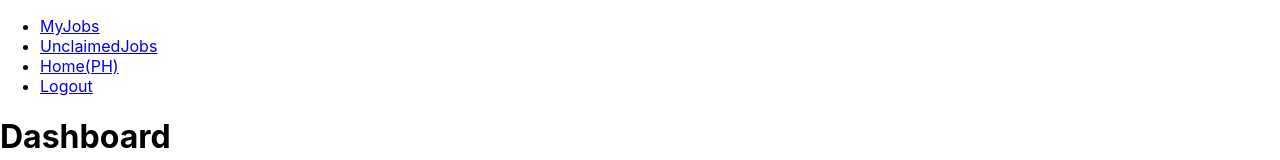
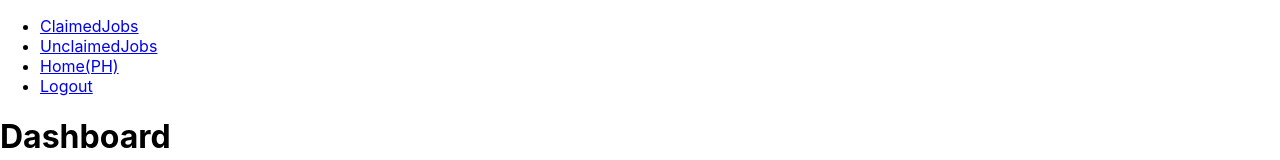
Before and after one commit to Jasonwesleysmith/neighbor-good, a React (Create React App) app in the folder client/: page / in a window 1280 px wide. Shown: the top 160 px of the page. Built offline with nearby package versions, Linux system fonts and the light colour scheme.

Commit message:
fix nav paths

```diff
--- a/client/src/components/ClaimedJobs/ClaimedJobs.js
+++ b/client/src/components/ClaimedJobs/ClaimedJobs.js
@@ -16,4 +16,4 @@ const ClaimedJobs = ({jobs}) => {
     )
 }
 
-export default ClaimedJobs
+export default ClaimedJobs;
--- a/client/src/components/Header/index.js
+++ b/client/src/components/Header/index.js
@@ -10,7 +10,7 @@ function Header () {
         switch (currentPage) {
             case "Dashboard":
                 return <Dashboard/>;
-            case "Claimed":
+            case "ClaimedJobs":
                 return <ClaimedJobs/>;
             case "UnclaimedJobs":
                 return <UnclaimedJobs/>;
--- a/client/src/components/Nav/index.js
+++ b/client/src/components/Nav/index.js
@@ -1,7 +1,7 @@
 import React from "react";
 
 function Nav(props) {
-    const tabs = ["MyJobs", "UnclaimedJobs", "Home(PH)", "Logout"];
+    const tabs = ["ClaimedJobs", "UnclaimedJobs", "Home(PH)", "Logout"];
 
     return(
         <div className="tabs is-centered">
```
